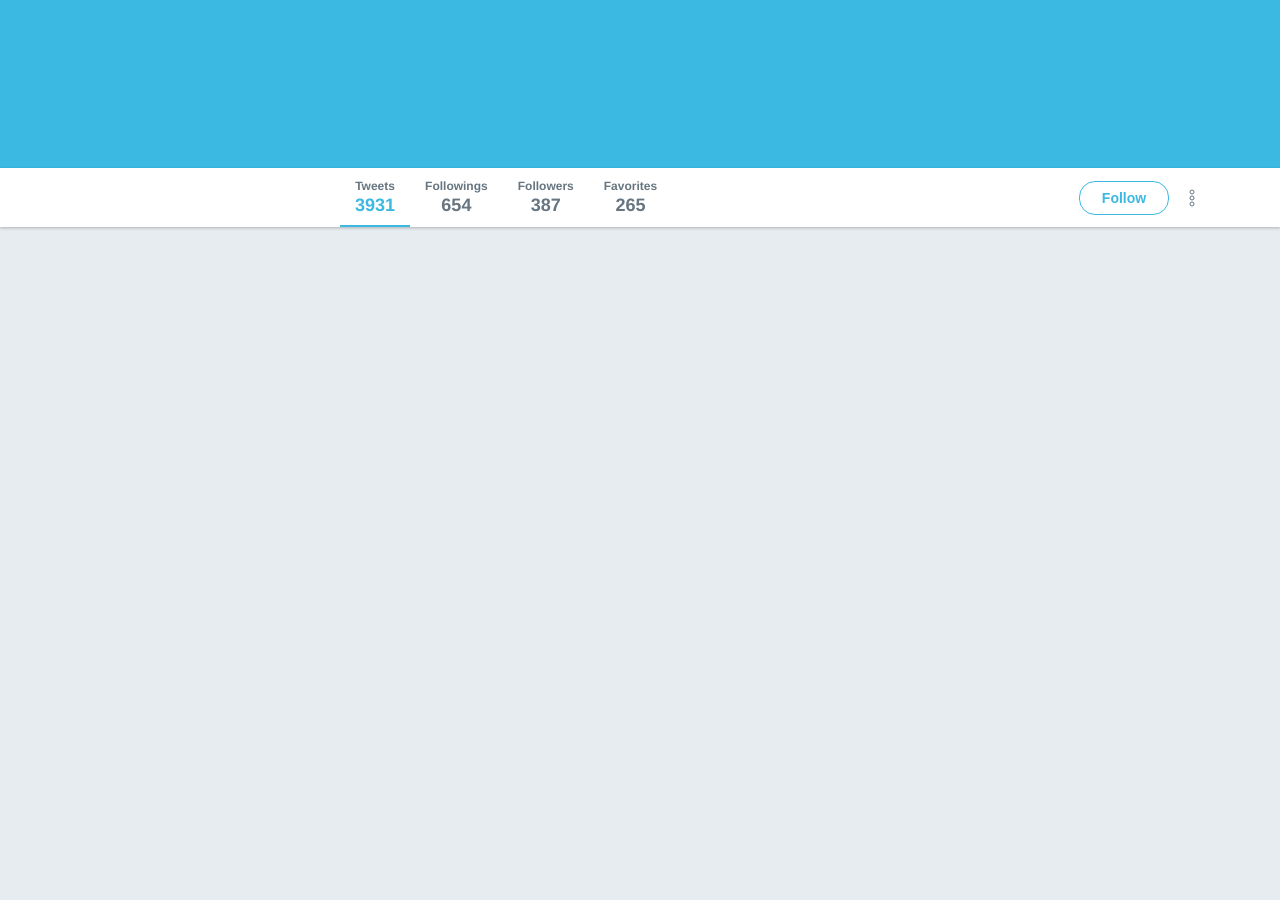
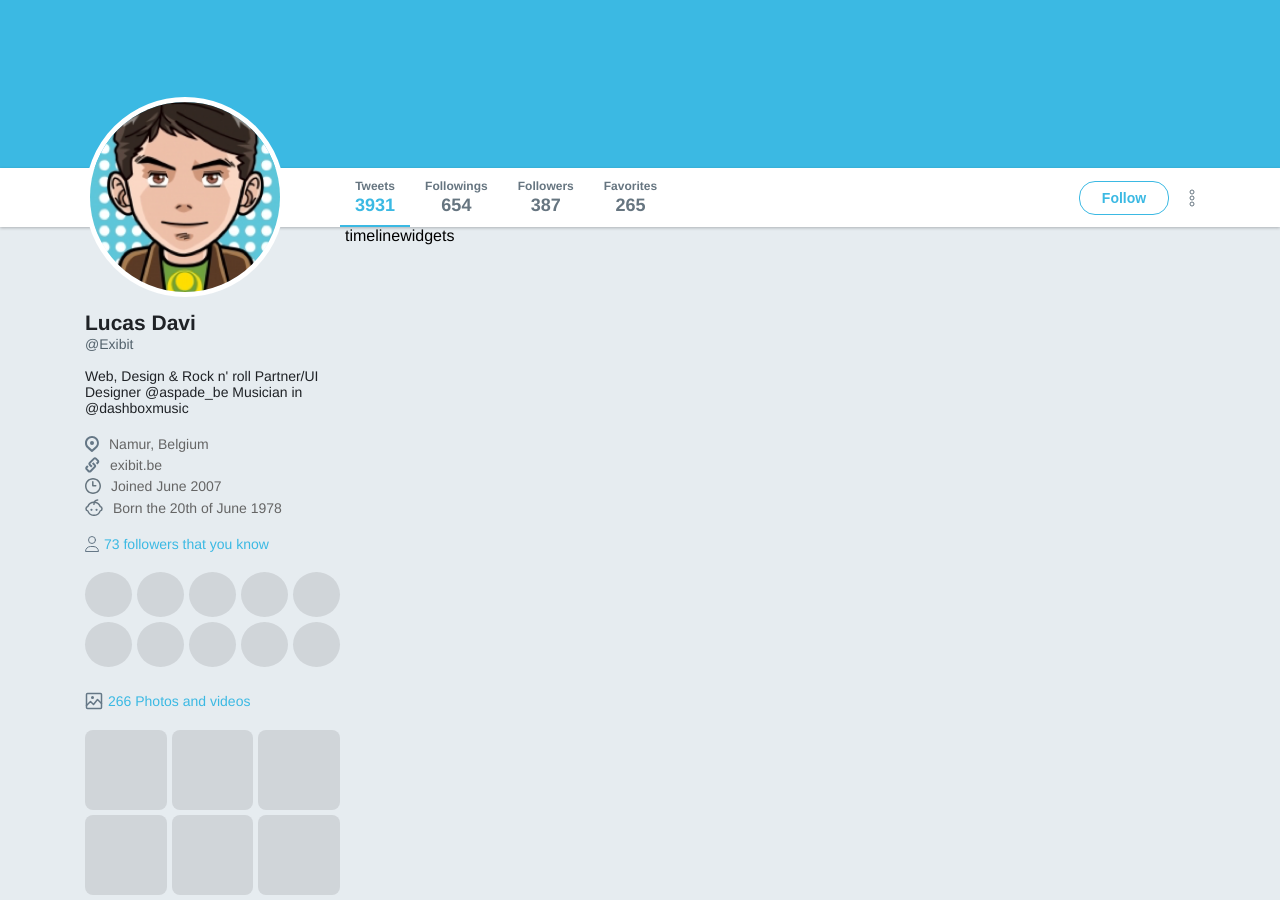
Before and after one commit to lucasdavisan/twitter-clone, a plain HTML site: page index.html in a window 1280 px wide. Shown: the part 258-1158 px from the top of the page. Before the commit the page ends 800 px from the top, so only its background shows below. Drawn offline with Linux system fonts and the light colour scheme.

Commit message:
Profile.

```diff
--- a/index.html
+++ b/index.html
@@ -57,5 +57,57 @@
         </div>
       </div>
     </div>
+
+    <div class="wrapper-content content">
+      <aside class="profile">
+        <img class="avatar" src="/images/avatar.png" alt="Lucas Davi">
+        <h1>Lucas Davi</h1>
+        <span>@Exibit</span>
+        <p>Web, Design & Rock n' roll Partner/UI Designer @aspade_be Musician in @dashboxmusic</p>
+
+        <ul class="list">
+          <li><img src="/images/place.svg" alt="Place"> Namur, Belgium</li>
+          <li><img src="/images/url.svg" alt="URL"> exibit.be</li>
+          <li><img src="/images/joined.svg" alt="Joined"> Joined June 2007</li>
+          <li><img src="/images/born.svg" alt="Born"> Born the 20th of June 1978</li>
+        </ul>
+
+        <div class="widget followers">
+          <strong><img src="/images/followers.svg" alt="Followers"> 73 followers that you know</strong>
+
+          <ul>
+            <li></li>
+            <li></li>
+            <li></li>
+            <li></li>
+            <li></li>
+            <li></li>
+            <li></li>
+            <li></li>
+            <li></li>
+            <li></li>
+          </ul>
+        </div>
+
+        <div class="widget images">
+          <strong><img src="/images/images.svg" alt="Images"> 266 Photos and videos</strong>
+
+          <ul>
+            <li></li>
+            <li></li>
+            <li></li>
+            <li></li>
+            <li></li>
+            <li></li>
+          </ul>
+        </div>
+      </aside>
+      <section class="timeline">
+        timeline
+      </section>
+      <aside class="widgets">
+        widgets
+      </aside>
+    </div>
   </body>
 </html>
--- a/style.css
+++ b/style.css
@@ -186,3 +186,111 @@ div.bar .content .actions button {
 
   margin-right: 20px;
 }
+
+div.wrapper-content {
+  display: flex;
+}
+
+div.wrapper-content aside.profile {
+  width: 260px;
+}
+
+div.wrapper-content aside.profile img.avatar {
+  width: 200px;
+  height: 200px;
+  border-radius: 50%;
+  border: 5px solid #fff;
+  margin-top: -130px;
+}
+
+div.wrapper-content aside.profile h1 {
+  font-size: 21px;
+  color: #1f2226;
+  margin-top: 10px;
+}
+
+div.wrapper-content aside.profile span {
+  font-size: 14px;
+  color: #53626C;
+}
+
+div.wrapper-content aside.profile p {
+  font-size: 14px;
+  color: #1f2226;
+  margin-top: 15px;
+}
+
+div.wrapper-content aside.profile ul {
+  margin-top: 20px;
+  list-style: none;
+}
+
+div.wrapper-content aside.profile ul.list li {
+  font-size: 14px;
+  color: #656565;
+
+  display: flex;
+  align-items: center;
+  margin-top: 5px;
+}
+
+div.wrapper-content aside.profile ul.list li:first-child {
+  margin: 0;
+}
+
+div.wrapper-content aside.profile ul.list li img {
+  margin-right: 10px;
+}
+
+div.wrapper-content aside.profile .widget {
+  margin-top: 20px;
+}
+
+div.wrapper-content aside.profile .widget strong {
+  font-weight: normal;
+  color: #3BB9E3;
+  font-size: 14px;
+
+  display: flex;
+  align-items: center;
+}
+
+div.wrapper-content aside.profile .widget strong img {
+  margin-right: 5px;
+}
+
+div.wrapper-content aside.profile .followers ul {
+  list-style: none;
+  display: flex;
+  flex-wrap: wrap;
+  align-content: flex-start;
+  align-items: flex-start;
+
+}
+
+div.wrapper-content aside.profile .followers ul li {
+  width: 45px;
+  height: 45px;
+  background: #d0d5d9;
+  border-radius: 50%;
+  flex: 1 0 auto;
+  margin: 0 5px 5px 0;
+}
+
+div.wrapper-content aside.profile .images ul {
+  list-style: none;
+  display: flex;
+  flex-wrap: wrap;
+  align-content: flex-start;
+  align-items: flex-start;
+
+}
+
+div.wrapper-content aside.profile .images ul li {
+  width: 80px;
+  height: 80px;
+  background: #d0d5d9;
+  border-radius: 8px;
+  flex: 1 0 auto;
+  margin: 0 5px 5px 0;
+}
```
